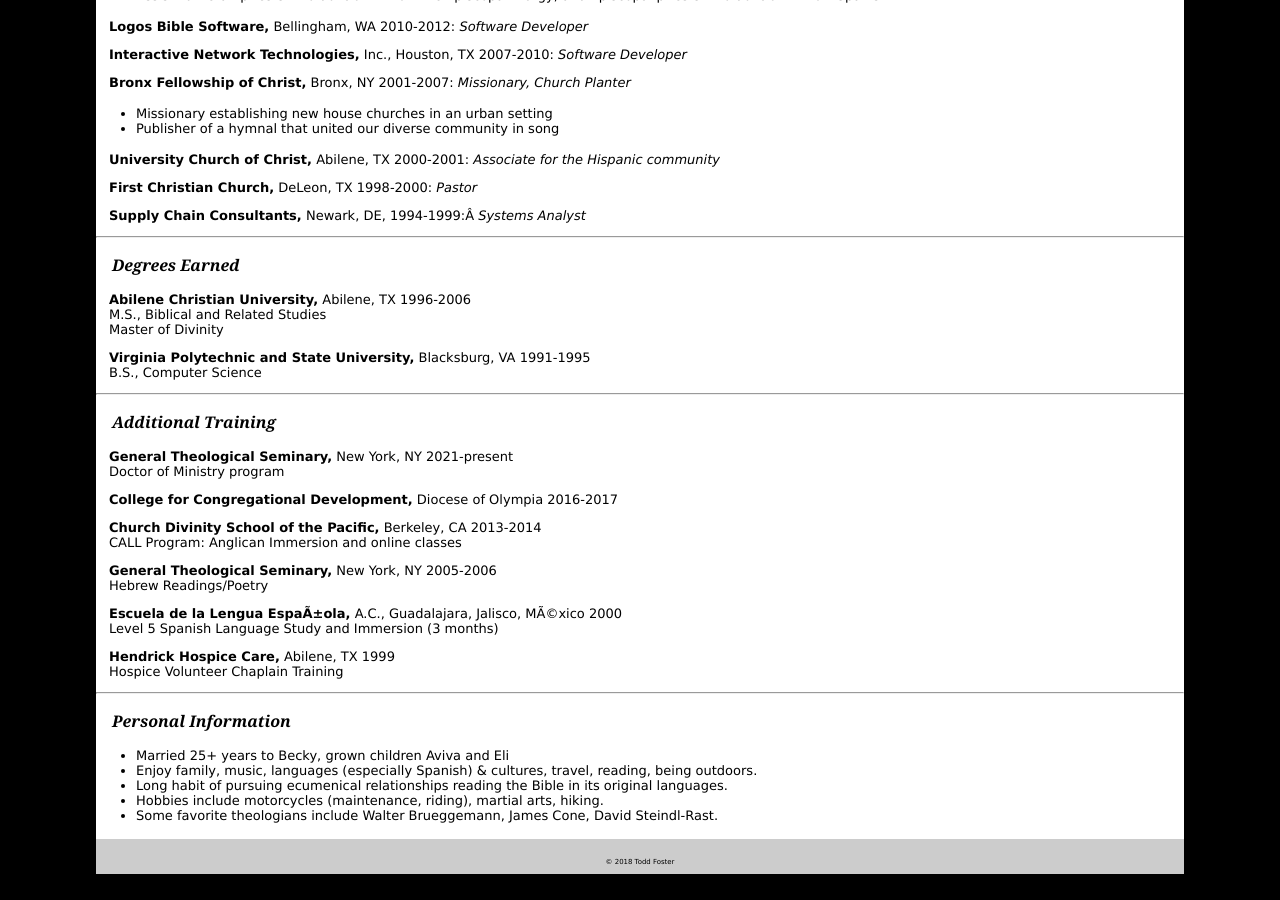
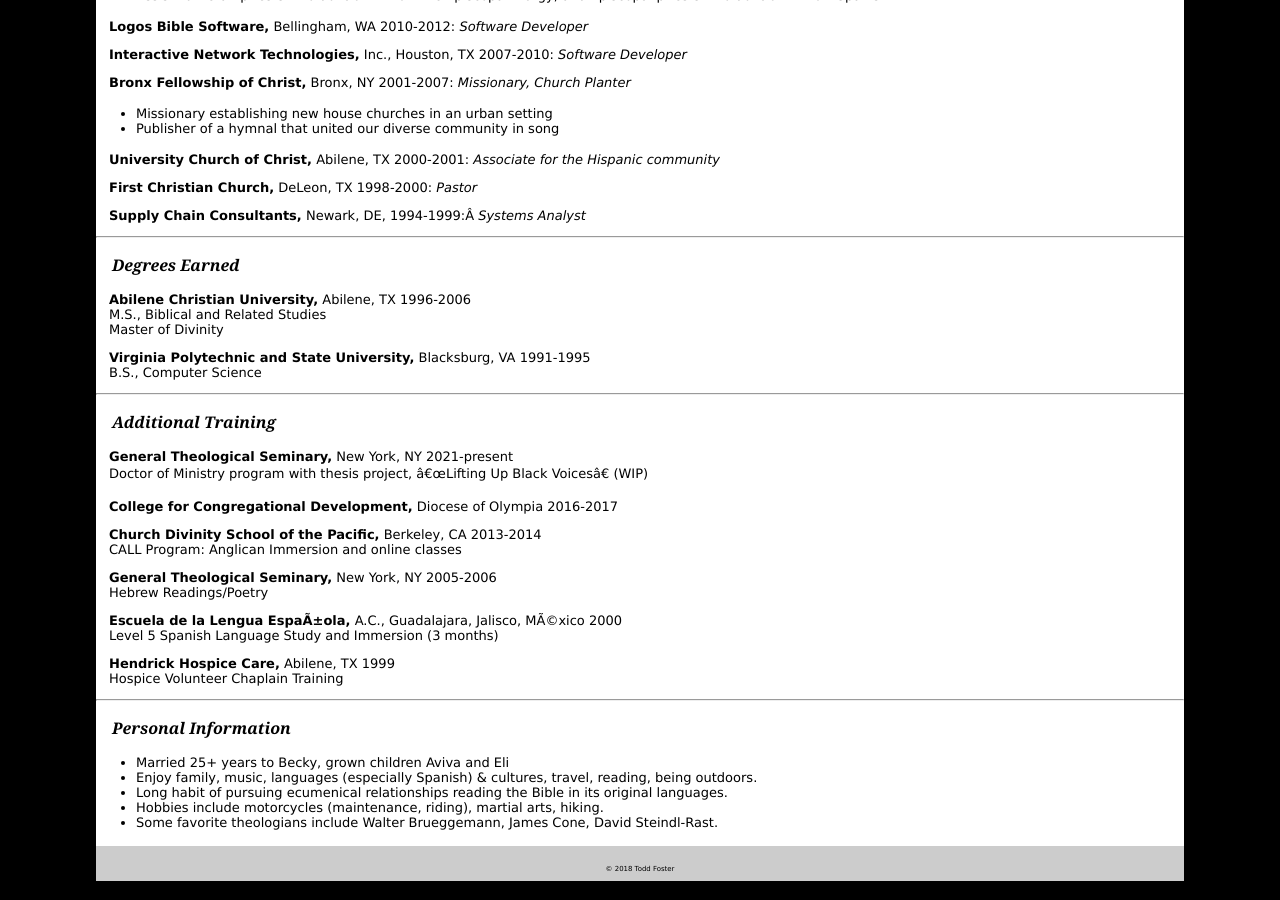
Before and after one commit to toddfoster/toddfoster.github.com, a Jekyll site: the page built from resume.md, in a window 1280 px wide and 900 px high, scrolled down 1001 px. Built offline with Jekyll 4.4.1, drawn with Linux system fonts in a browser that asks for light colours.

Commit message:
vocation notes

```diff
--- a/resume.md
+++ b/resume.md
@@ -82,7 +82,7 @@ B.S., Computer Science
 ## Additional Training
 
 **General Theological Seminary,** New York, NY 	2021-present
-Doctor of Ministry program
+Doctor of Ministry program with thesis project, "Lifting Up Black Voices" (WIP)
 
 
 **College for Congregational Development,** Diocese of Olympia	2016-2017
```
